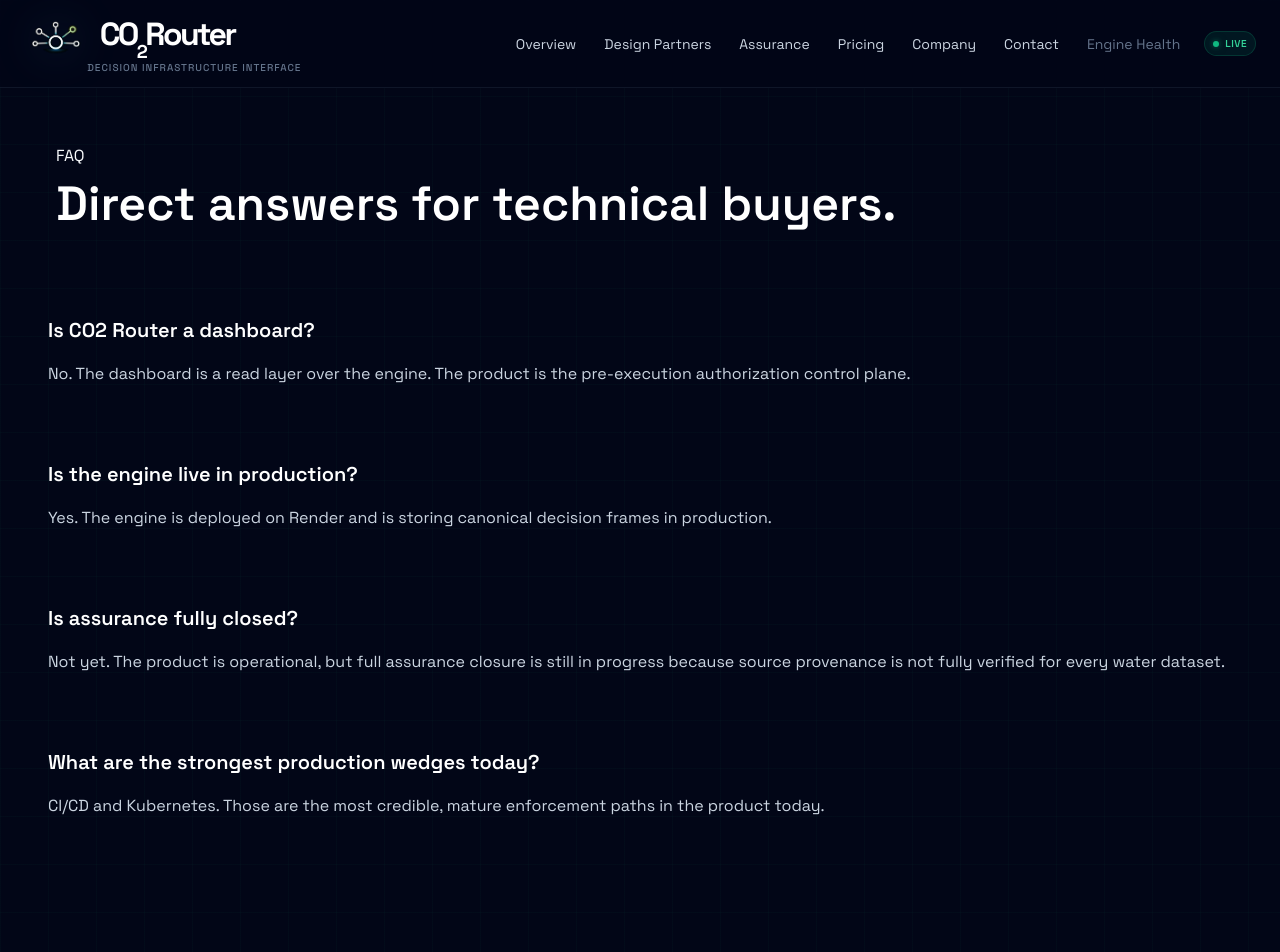
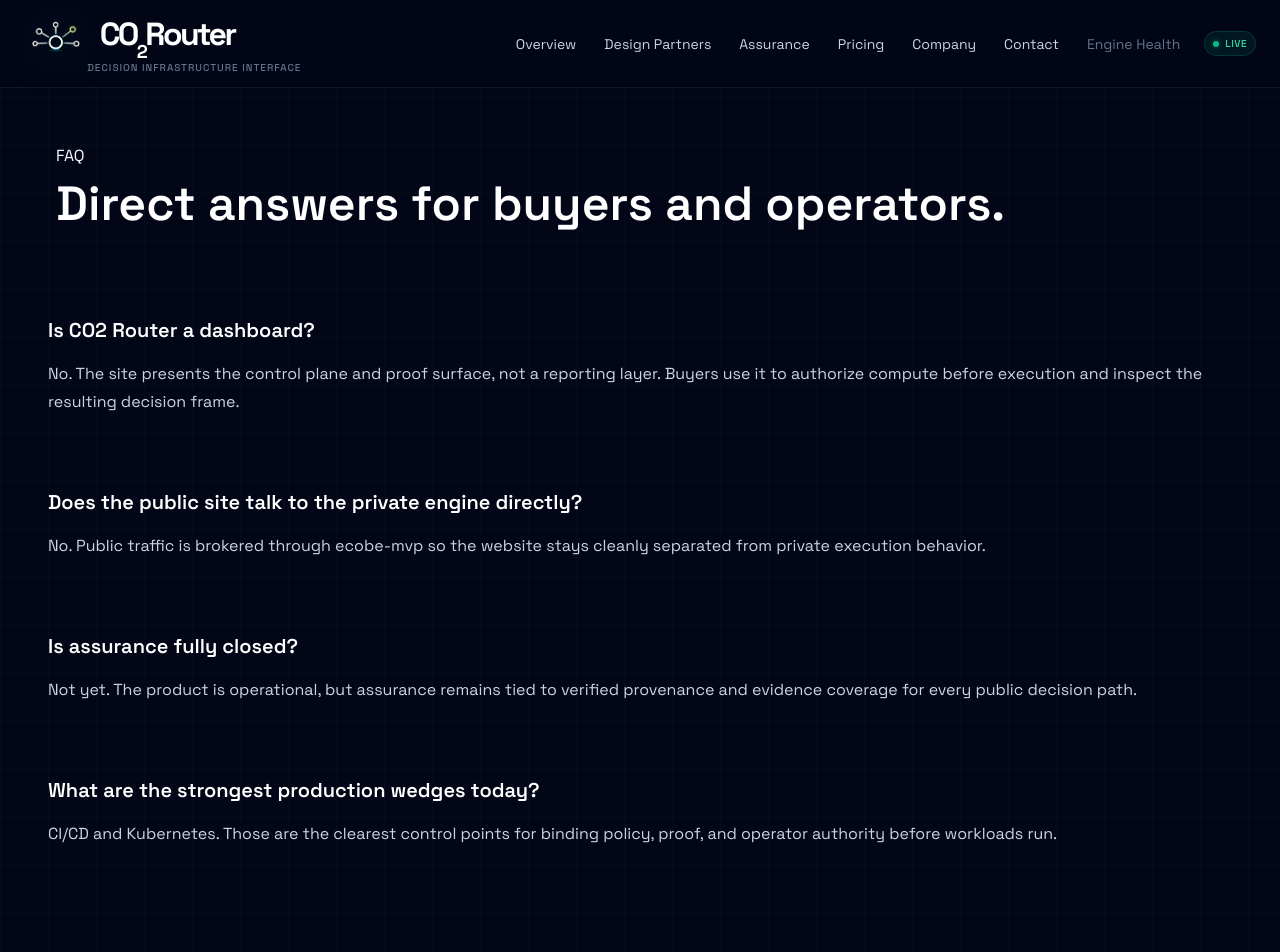
Before and after one commit to reprewindai-dev/co2router-site, a Next.js app: page /faq in a window 1280 px wide. Shown: the top 952 px of the page. Built offline with nearby package versions, Linux system fonts and the light colour scheme.

Commit message:
Update public FAQ copy to remove engine leakage

```diff
--- a/src/app/faq/page.tsx
+++ b/src/app/faq/page.tsx
@@ -1,19 +1,19 @@
 const faqs = [
   {
     q: 'Is CO2 Router a dashboard?',
-    a: 'No. The dashboard is a read layer over the engine. The product is the pre-execution authorization control plane.',
+    a: 'No. The site presents the control plane and proof surface, not a reporting layer. Buyers use it to authorize compute before execution and inspect the resulting decision frame.',
   },
   {
-    q: 'Is the engine live in production?',
-    a: 'Yes. The engine is deployed on Render and is storing canonical decision frames in production.',
+    q: 'Does the public site talk to the private engine directly?',
+    a: 'No. Public traffic is brokered through ecobe-mvp so the website stays cleanly separated from private execution behavior.',
   },
   {
     q: 'Is assurance fully closed?',
-    a: 'Not yet. The product is operational, but full assurance closure is still in progress because source provenance is not fully verified for every water dataset.',
+    a: 'Not yet. The product is operational, but assurance remains tied to verified provenance and evidence coverage for every public decision path.',
   },
   {
     q: 'What are the strongest production wedges today?',
-    a: 'CI/CD and Kubernetes. Those are the most credible, mature enforcement paths in the product today.',
+    a: 'CI/CD and Kubernetes. Those are the clearest control points for binding policy, proof, and operator authority before workloads run.',
   },
 ] as const
 
@@ -22,7 +22,9 @@ export default function FaqPage() {
     <div className="space-y-8 pb-10">
       <section className="surface-card-strong p-8">
         <div className="eyebrow">FAQ</div>
-        <h1 className="mt-3 text-4xl font-semibold text-white sm:text-5xl">Direct answers for technical buyers.</h1>
+        <h1 className="mt-3 text-4xl font-semibold text-white sm:text-5xl">
+          Direct answers for buyers and operators.
+        </h1>
       </section>
 
       <section className="grid gap-6">
```
